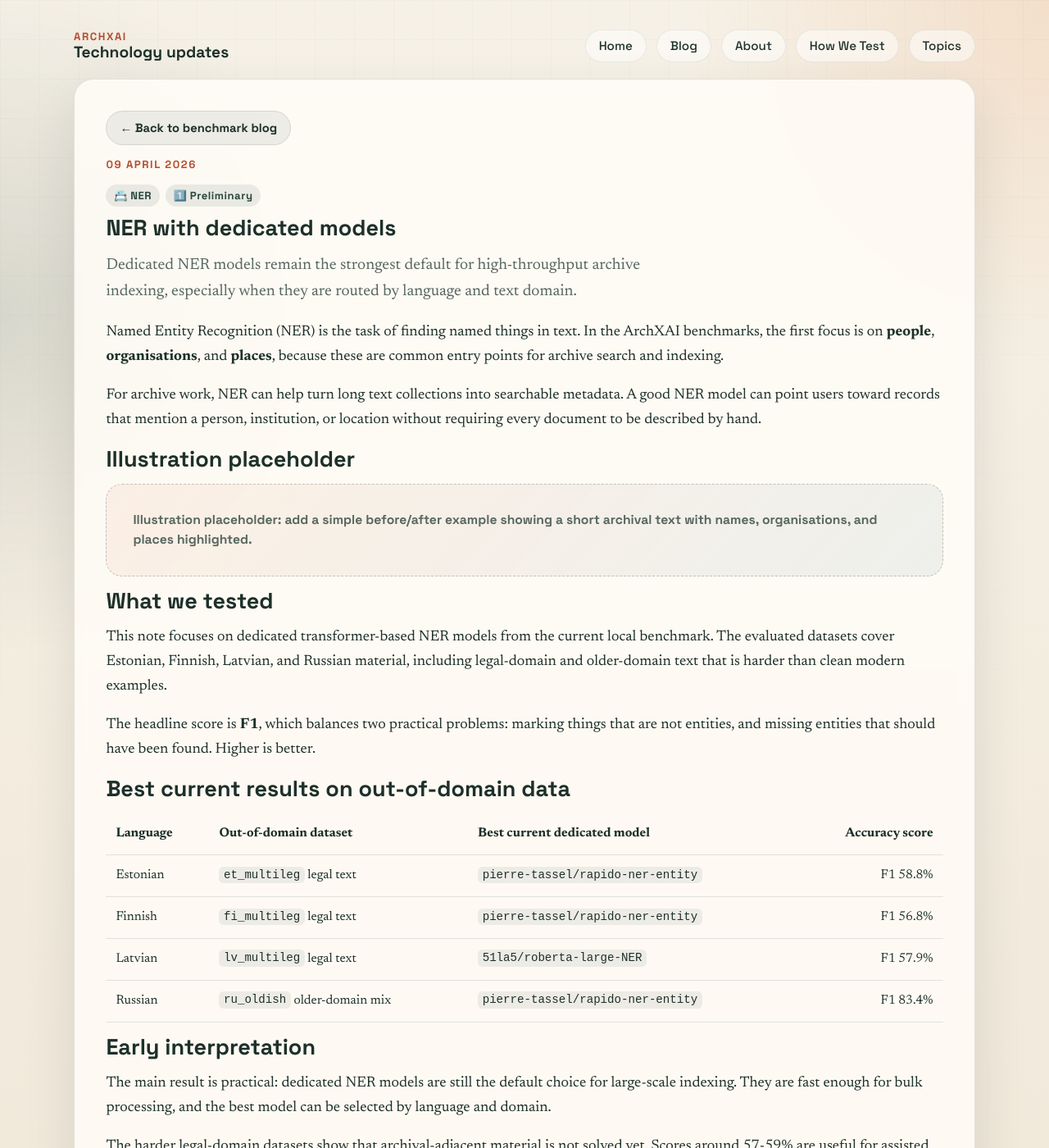
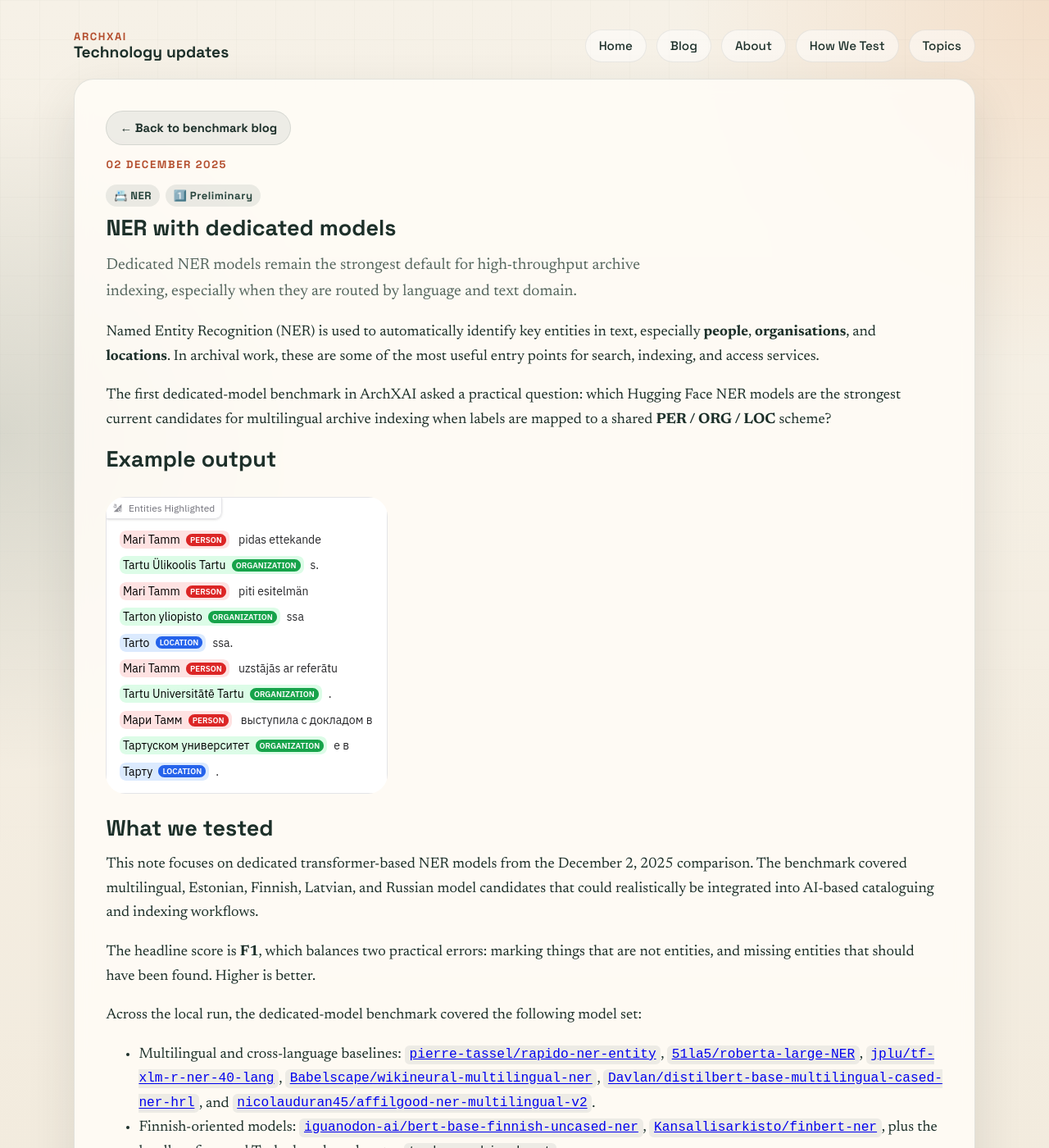
Before and after one commit to archxai/archxai.github.io, a Jekyll site: the page built from _posts/2026-04-09-ner-dedicated-models-preliminary-evaluation.md, in a window 1280 px wide and 1400 px high. Shown: the whole window at 82% size. Built offline with Jekyll 4.4.1, drawn with Linux system fonts in a browser that asks for light colours; some of the changed text lies outside the part shown.

Commit message:
Refresh dedicated NER benchmark post

```diff
--- a/_posts/2026-04-09-ner-dedicated-models-preliminary-evaluation.md
+++ b/_posts/2026-04-09-ner-dedicated-models-preliminary-evaluation.md
@@ -9,38 +9,49 @@ chips:
     label: NER
   - icon: "1️⃣"
     label: Preliminary
-date: 2026-04-09 06:10:00 +0300
+date: 2025-12-02 06:10:00 +0200
 ---
 
-Named Entity Recognition (NER) is the task of finding named things in text. In the ArchXAI benchmarks, the first focus is on **people**, **organisations**, and **places**, because these are common entry points for archive search and indexing.
+Named Entity Recognition (NER) is used to automatically identify key entities in text, especially **people**, **organisations**, and **locations**. In archival work, these are some of the most useful entry points for search, indexing, and access services.
 
-For archive work, NER can help turn long text collections into searchable metadata. A good NER model can point users toward records that mention a person, institution, or location without requiring every document to be described by hand.
+The first dedicated-model benchmark in ArchXAI asked a practical question: which Hugging Face NER models are the strongest current candidates for multilingual archive indexing when labels are mapped to a shared **PER / ORG / LOC** scheme?
 
-## Illustration placeholder
+## Example output
 
-<div class="placeholder-figure">Illustration placeholder: add a simple before/after example showing a short archival text with names, organisations, and places highlighted.</div>
+<div class="media-frame">
+  <img class="content-illustration" src="{{ '/assets/images/posts/ner-model-example.png' | relative_url }}" alt="Example of named entity recognition output highlighting people, organisations, and locations across several languages">
+</div>
 
 ## What we tested
 
-This note focuses on dedicated transformer-based NER models from the current local benchmark. The evaluated datasets cover Estonian, Finnish, Latvian, and Russian material, including legal-domain and older-domain text that is harder than clean modern examples.
+This note focuses on dedicated transformer-based NER models from the December 2, 2025 comparison. The benchmark covered multilingual, Estonian, Finnish, Latvian, and Russian model candidates that could realistically be integrated into AI-based cataloguing and indexing workflows.
 
-The headline score is **F1**, which balances two practical problems: marking things that are not entities, and missing entities that should have been found. Higher is better.
+The headline score is **F1**, which balances two practical errors: marking things that are not entities, and missing entities that should have been found. Higher is better.
 
-## Best current results on out-of-domain data
+Across the local run, the dedicated-model benchmark covered the following model set:
 
-| Language | Out-of-domain dataset | Best current dedicated model | Accuracy score |
-|---|---|---|---:|
-| Estonian | `et_multileg` legal text | `pierre-tassel/rapido-ner-entity` | F1 58.8% |
-| Finnish | `fi_multileg` legal text | `pierre-tassel/rapido-ner-entity` | F1 56.8% |
-| Latvian | `lv_multileg` legal text | `51la5/roberta-large-NER` | F1 57.9% |
-| Russian | `ru_oldish` older-domain mix | `pierre-tassel/rapido-ner-entity` | F1 83.4% |
+- Multilingual and cross-language baselines: [`pierre-tassel/rapido-ner-entity`](https://huggingface.co/pierre-tassel/rapido-ner-entity), [`51la5/roberta-large-NER`](https://huggingface.co/51la5/roberta-large-NER), [`jplu/tf-xlm-r-ner-40-lang`](https://huggingface.co/jplu/tf-xlm-r-ner-40-lang), [`Babelscape/wikineural-multilingual-ner`](https://huggingface.co/Babelscape/wikineural-multilingual-ner), [`Davlan/distilbert-base-multilingual-cased-ner-hrl`](https://huggingface.co/Davlan/distilbert-base-multilingual-cased-ner-hrl), and [`nicolauduran45/affilgood-ner-multilingual-v2`](https://huggingface.co/nicolauduran45/affilgood-ner-multilingual-v2).
+- Finnish-oriented models: [`iguanodon-ai/bert-base-finnish-uncased-ner`](https://huggingface.co/iguanodon-ai/bert-base-finnish-uncased-ner), [`Kansallisarkisto/finbert-ner`](https://huggingface.co/Kansallisarkisto/finbert-ner), plus the locally referenced Turku benchmark entry `turku-combined-ext`.
+- Estonian-oriented models: [`tartuNLP/EstBERT_NER_v2`](https://huggingface.co/tartuNLP/EstBERT_NER_v2) and [`tartuNLP/est-roberta-hist-ner`](https://huggingface.co/tartuNLP/est-roberta-hist-ner).
+- Russian-oriented models: [`Gherman/bert-base-NER-Russian`](https://huggingface.co/Gherman/bert-base-NER-Russian), [`ivlcic/xlmr-ner-slavic`](https://huggingface.co/ivlcic/xlmr-ner-slavic), [`creat89/NER_FEDA_Ru`](https://huggingface.co/creat89/NER_FEDA_Ru), and [`r1char9/ner-rubert-tiny-news`](https://huggingface.co/r1char9/ner-rubert-tiny-news).
+
+## Best dedicated-model results by language
+
+| Language | Strongest result | Close second |
+|---|---|---|
+| Estonian | [`51la5/roberta-large-NER`](https://huggingface.co/51la5/roberta-large-NER) (`F1 = 0.757`) | [`pierre-tassel/rapido-ner-entity`](https://huggingface.co/pierre-tassel/rapido-ner-entity) (`F1 = 0.751`) |
+| Finnish | [`Kansallisarkisto/finbert-ner`](https://huggingface.co/Kansallisarkisto/finbert-ner) (`F1 = 0.752`) | - |
+| Latvian | [`51la5/roberta-large-NER`](https://huggingface.co/51la5/roberta-large-NER) (`F1 = 0.841`) | - |
+| Russian | [`pierre-tassel/rapido-ner-entity`](https://huggingface.co/pierre-tassel/rapido-ner-entity) (`F1 = 0.912`) | - |
 
 ## Early interpretation
 
-The main result is practical: dedicated NER models are still the default choice for large-scale indexing. They are fast enough for bulk processing, and the best model can be selected by language and domain.
+The main engineering conclusion is still straightforward: dedicated NER models are the default choice for large-scale indexing. They are fast enough for bulk processing, and the best-performing model can be selected by language and collection type.
 
-The harder legal-domain datasets show that archival-adjacent material is not solved yet. Scores around 57-59% are useful for assisted indexing, but they are not enough for unsupervised metadata creation without review or further tuning.
+The corrected language-level results also show that a single multilingual baseline is not always the only answer. In Estonian and Latvian, `51la5/roberta-large-NER` performed especially well, while Finnish favored `Kansallisarkisto/finbert-ner`, and Russian favored `pierre-tassel/rapido-ner-entity`.
+
+Operationally, transformer NER still has the clearest advantage for routine archive processing: in local runs, these models process text in milliseconds per sentence, while LLM-based extraction takes seconds per sentence and is therefore better suited to targeted enrichment or fallback use.
 
 ## What to update next
 
-The next useful update is to add clearer illustrations and expand the table when new out-of-domain datasets are tested. The strongest candidates should also be fine-tuned on project-specific archival material, especially for legal and historical text.
+The next useful update is to add more dataset-specific detail below the language summary, especially for legal and historical material where the archive use case is hardest. The strongest dedicated models should then be fine-tuned on project-specific archival data to test how much additional recall and robustness can be gained.
```
Also changed, not shown: assets/images/posts/ner-model-example.png (added).
